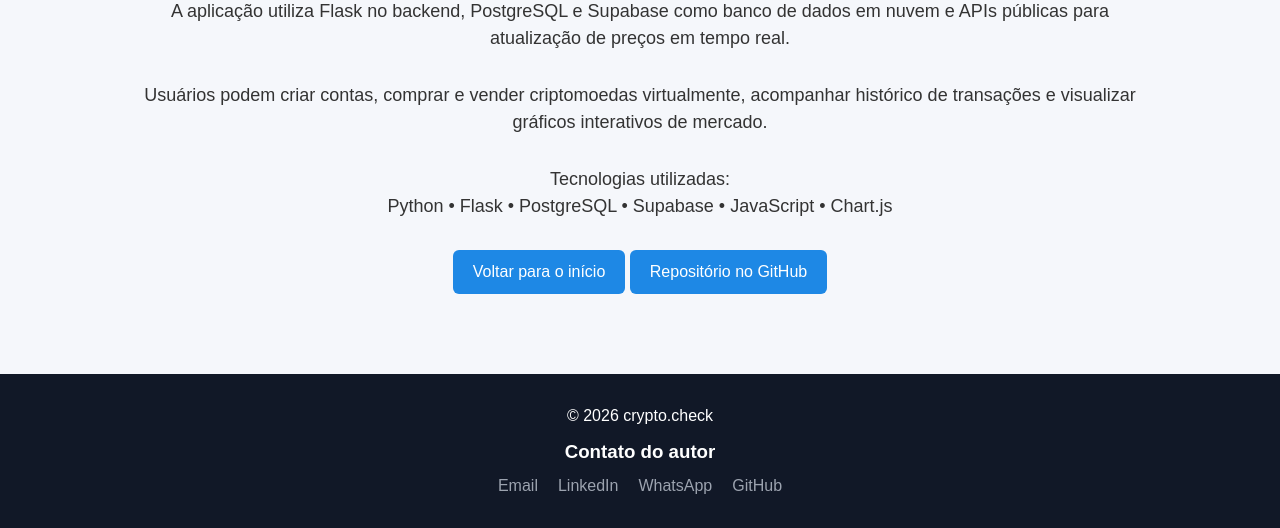
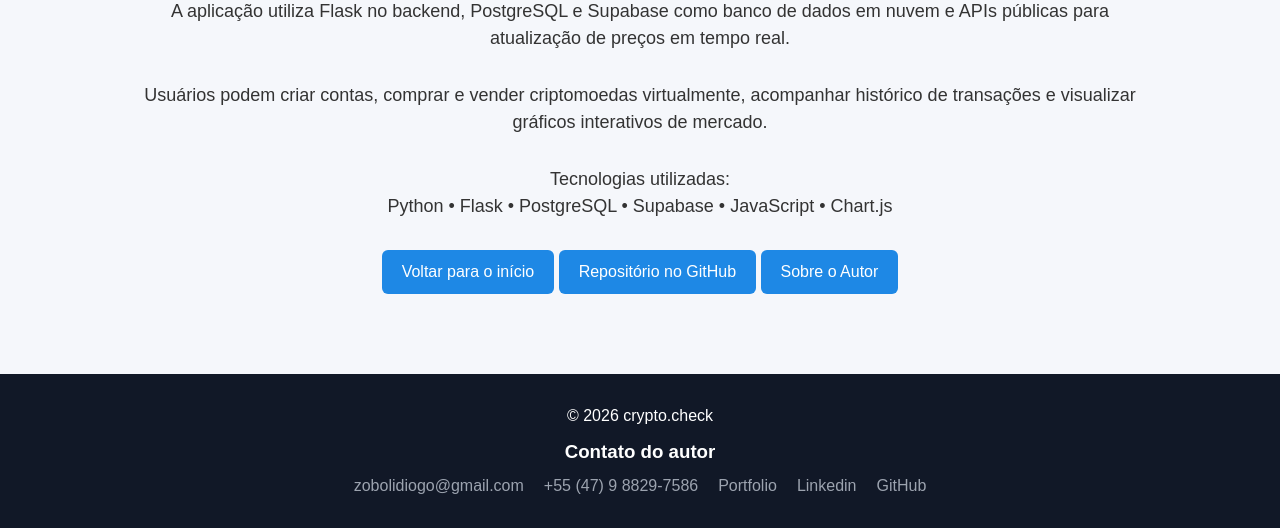
Before and after one commit to zobolidiogo/crypto_check, a Flask app: page /about in a window 1280 px wide. Shown: the part 451-979 px from the top of the page. Run offline with Flask 3, Linux system fonts and the light colour scheme; some libraries are stand-ins or nearby versions.

Commit message:
arrumar contato e sobre

```diff
--- a/templates/about.html
+++ b/templates/about.html
@@ -40,6 +40,10 @@ Sobre
         Repositório no GitHub
     </a>
 
+    <a href="https://zobolidiogo.github.io/portfolio" target="_blank" class="apology-button">
+        Sobre o Autor
+    </a>
+
 </div>
 
 {% endblock %}
--- a/templates/layout.html
+++ b/templates/layout.html
@@ -56,9 +56,10 @@
             <div class="contact-section">
                 <h3>Contato do autor</h3>
                 <ul class="contact-links">
-                    <li><a href="mailto:zobolidiogo@gmail.com" title="Email">Email</a></li>
-                    <li><a href="https://linkedin.com/in/zobolidiogo" target="_blank" title="LinkedIn">LinkedIn</a></li>
-                    <li><a href="https://wa.me/5547988297586" target="_blank" title="WhatsApp">WhatsApp</a></li>
+                    <li><a href="mailto:zobolidiogo@gmail.com" title="Email">zobolidiogo@gmail.com</a></li>
+                    <li><a href="https://wa.me/5547988297586" target="_blank" title="WhatsApp">+55 (47) 9 8829-7586</a></li>
+                    <li><a href="https://zobolidiogo.github.io/portfolio" target="_blank" title="portfolio">Portfolio</a></li>
+                    <li><a href="https://linkedin.com/in/zobolidiogo" target="_blank" title="LinkedIn">Linkedin</a></li>
                     <li><a href="https://github.com/zobolidiogo" target="_blank" title="GitHub">GitHub</a></li>
                 </ul>
             </div>
```
